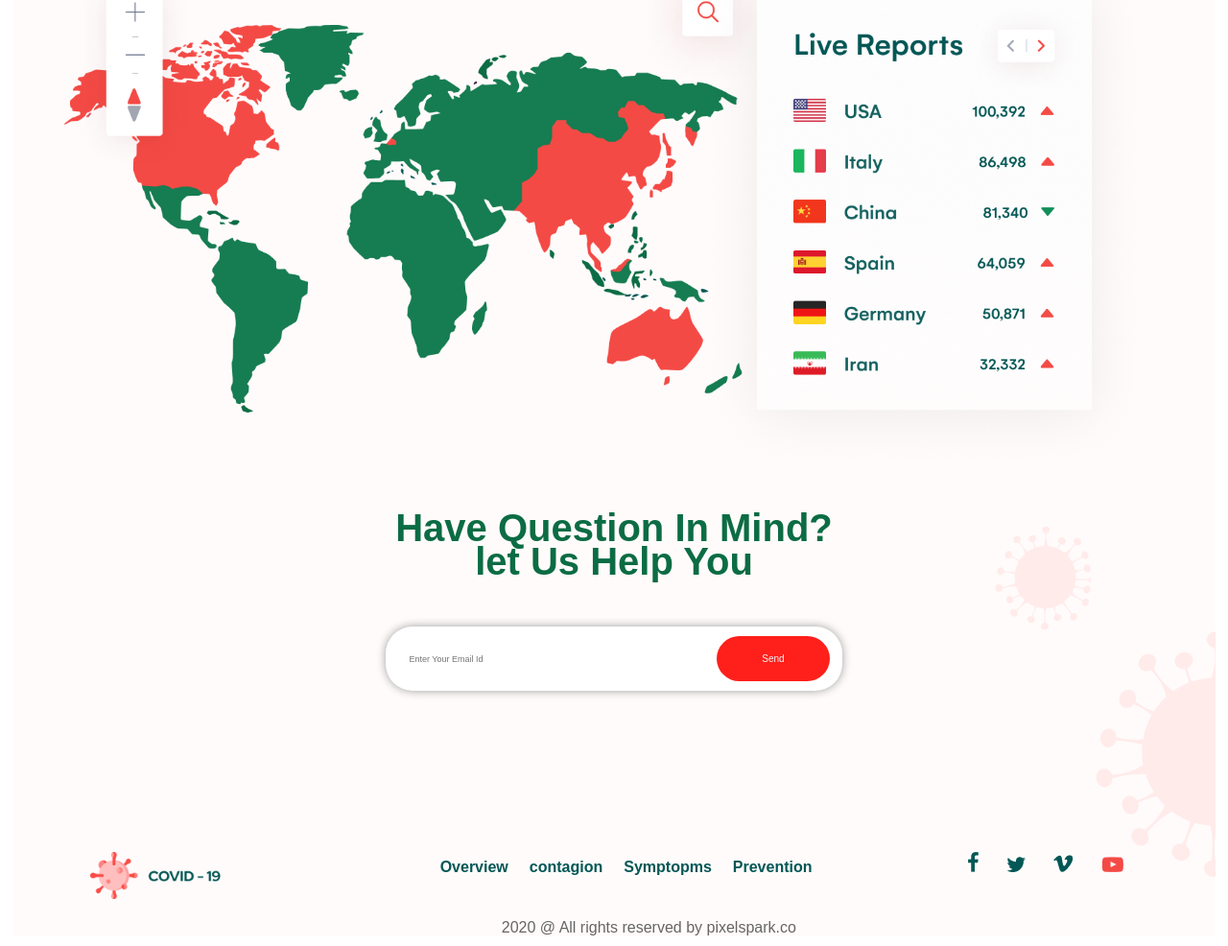
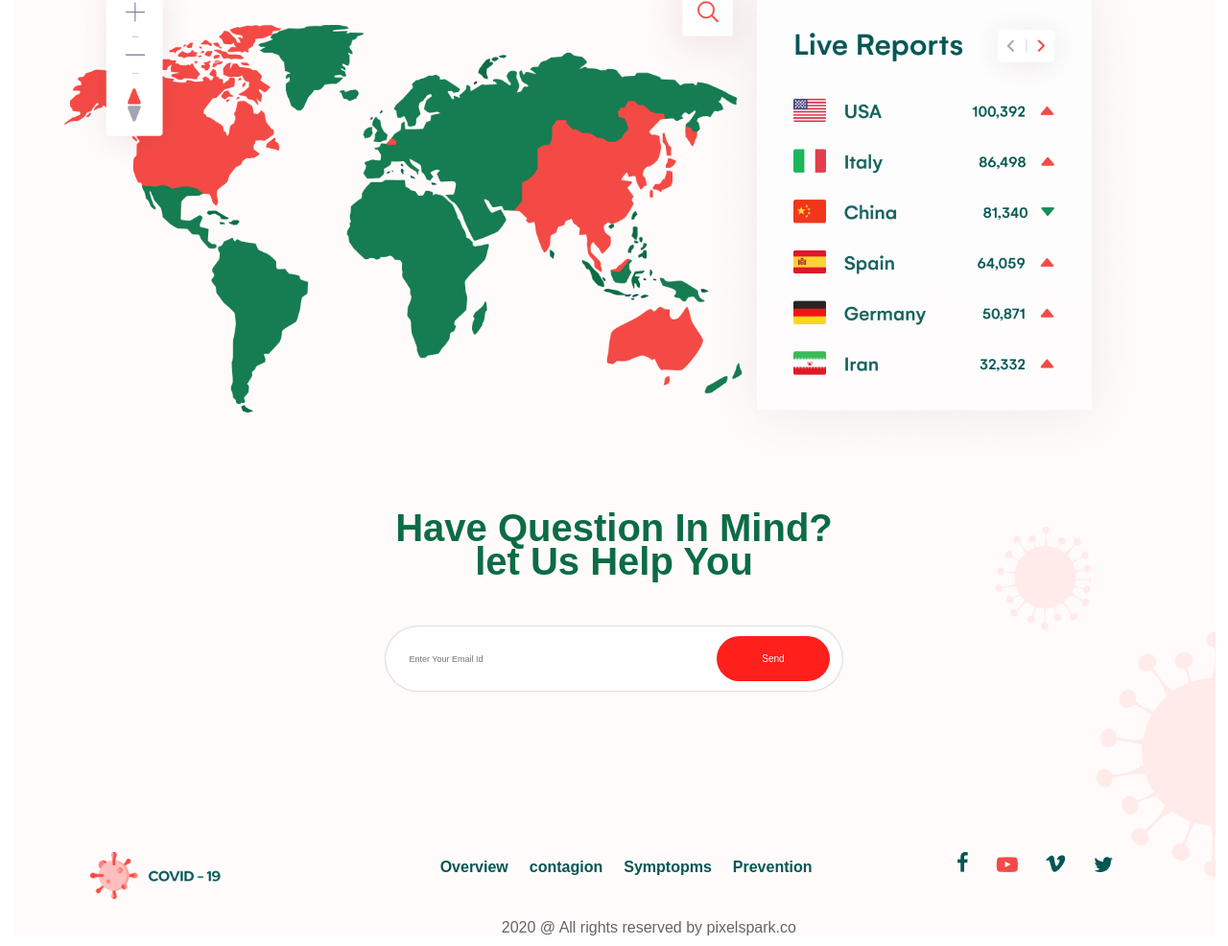
Before and after one commit to Mohammad-Mahadi-Hasan/FIGMA-to-HTML, a plain HTML site: page index.html in a window 1280 px wide. Shown: the part 4825-5811 px from the top of the page at 96% size. Drawn offline with Linux system fonts and the light colour scheme.

Commit message:
second comment

```diff
--- a/index.html
+++ b/index.html
@@ -4,7 +4,7 @@
     <meta charset="UTF-8">
     <meta http-equiv="X-UA-Compatible" content="IE=edge">
     <meta name="viewport" content="width=device-width, initial-scale=1.0">
-    <title>FIGMA Template</title>
+    <title>FIGMA to HTML</title>
     <link rel="stylesheet" href="style.css">
 </head>
 <body>
@@ -365,6 +365,7 @@
 
 
 
+    <!-- FOOTER START HERE -->
 
     <div class="FooterSection">
         <div class="footerheader structure fix">
@@ -382,10 +383,10 @@
                 </ul>
             </div>
             <div class="social fr">
-                <a href="#"><img src="images/footerFbLogoIMg.png" alt=""></a>
-                <a href="#"><img src="images/footertwetterLogoIMg.png" alt=""></a>
-                <a href="#"><img src="images/footerVivoLogoIMg.png" alt=""></a>
-                <a href="#"><img src="images/footerYoutubeLogoIMg.png" alt=""></a>
+                            <a href="#"><img src="images/footerFbLogoIMg.png" alt=""></a>
+                            <a href="#"><img src="images/footerYoutubeLogoIMg.png" alt=""></a>
+                            <a href="#"><img src="images/footerVivoLogoIMg.png" alt=""></a>
+                            <a href="#"><img src="images/footertwetterLogoIMg.png" alt=""></a>
             </div>
         </div>
         <div class="copyright">
@@ -393,6 +394,8 @@
         </div>
     </div>
 
+    <!-- FOOTER ENDS HERE -->
+
 </div>
 
 </body>
--- a/style.css
+++ b/style.css
@@ -655,11 +655,11 @@ width: 100%;
  }
 .Inputs{
     padding: 10px 4px;
-    border-radius: 28px;
+    border-radius: 1000px;
     width: 40%;
     margin: 0 auto;
     background-color: rgb(255, 255, 255);
-    box-shadow: 0px 0px 10px #9d9d9d;
+    box-shadow: 0px 0px 2px #9d9d9d;
 }
 .Inputs input[type=text] {
     border: none;
@@ -673,7 +673,7 @@ width: 100%;
     background-color: #ff1f1b;
     color: whitesmoke;
     border: none;
-    border-radius: 30px;
+    border-radius: 1000px;
     padding: 18px 1px;
     width: 25%;
     font-size: 10px;
@@ -689,7 +689,7 @@ width: 100%;
 
 
 
-
+/* FOOTER START HERE */
 
 .footerheader {
     padding: 118px 50px 16px 50px;
@@ -724,7 +724,8 @@ width: 100%;
 }
 .social {
     width: 25%;
-    text-align: right;
+    text-align: left;
+    padding-left: 75px;
 }
 .social a{
     margin-right: 15px;
@@ -737,3 +738,5 @@ width: 100%;
     margin-left: 510px;
     margin-bottom: 10px;
 }
+
+/* FOOTER ENDS HERE */
```
